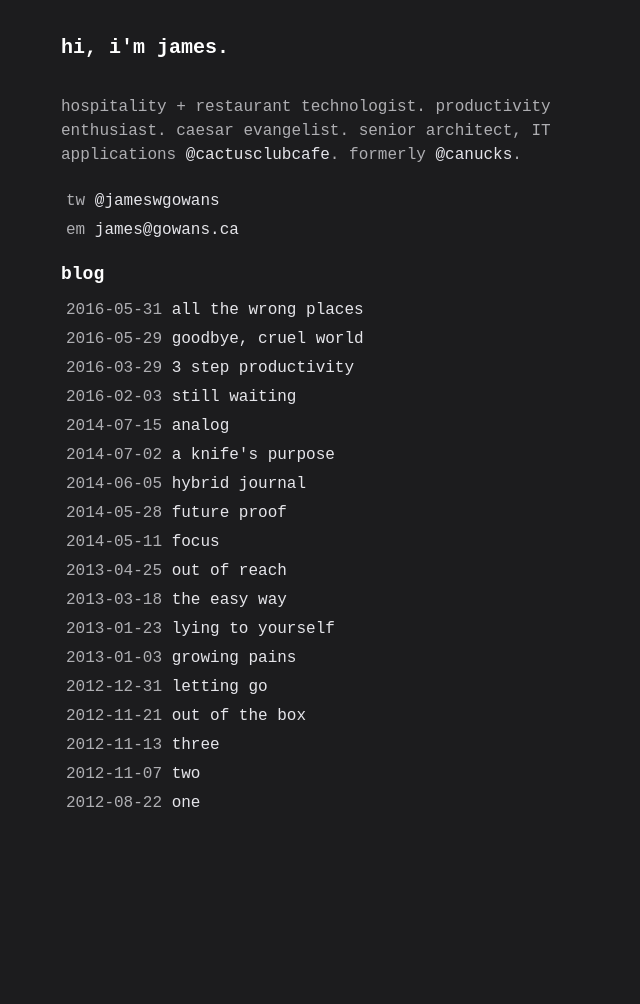
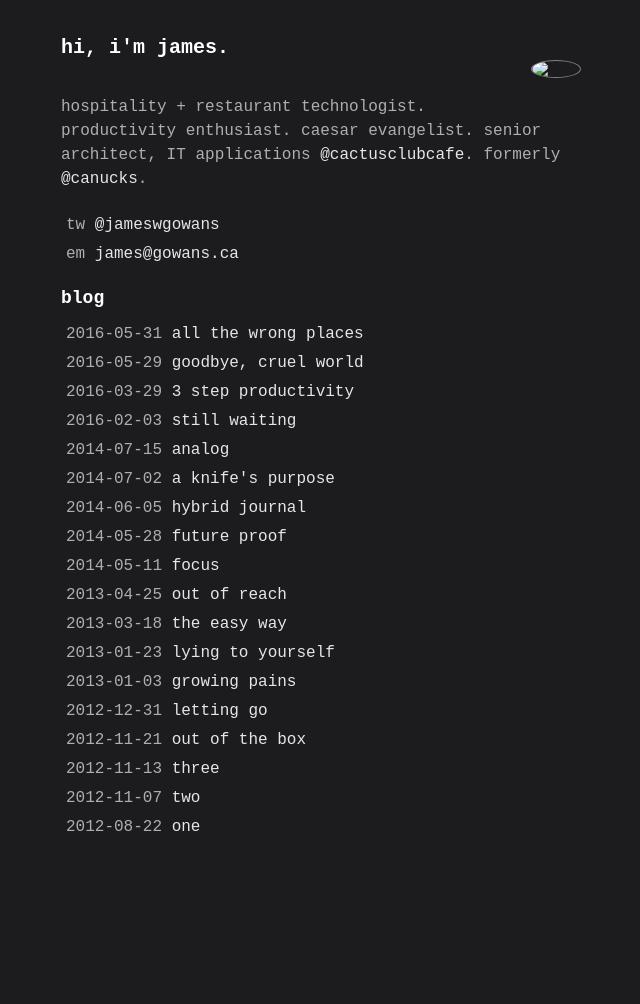
Before and after one commit to jamesgowans/jamesgowans.github.io, a Jekyll site: the page built from index.md, in a window 1280 px wide. Shown: the whole page, without its empty margins (319-959 px from the left). Built offline with Jekyll 4.4.1, drawn with Linux system fonts in a browser that asks for light colours; before the commit the page ends 980 px from its top, so only the background shows below that.

Commit message:
try the header

```diff
--- a/_includes/head.html
+++ b/_includes/head.html
@@ -27,6 +27,9 @@
                        body {width: 90%; margin-left: 5%; margin-right: 5%;}
                 }
 	</style>
-        <link type="application/atom+xml" rel="alternate" href="/feed.xml" title="{{ site.title}}" />
+        <link type="application/atom+xml" rel="alternate" href="/feed.xml" title="{{site.title}}" />
     </head>
     <body>
+      <header>
+        <a href = "/"><img src = "favicon.png" style = "float: right; border-radius: 50%; width: 48px;"></a>
+      </header>
```
